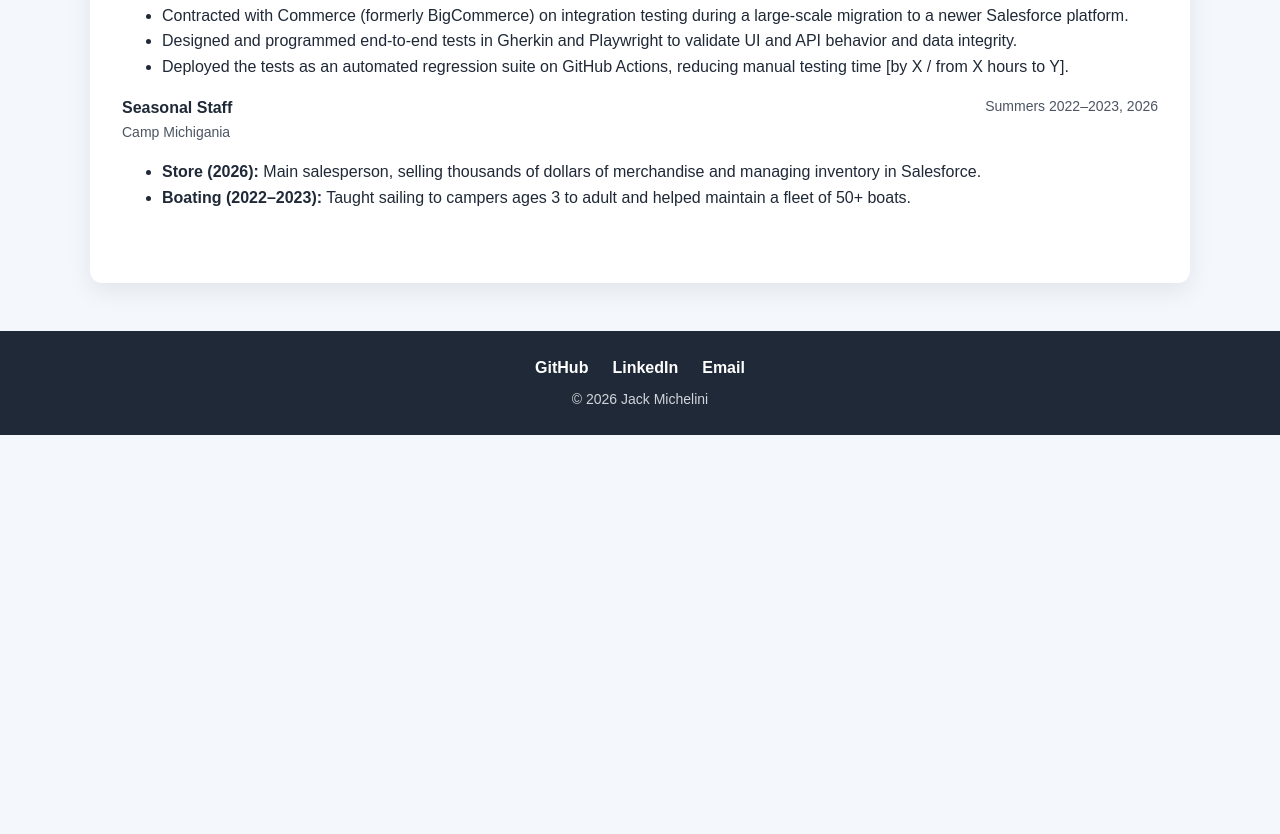
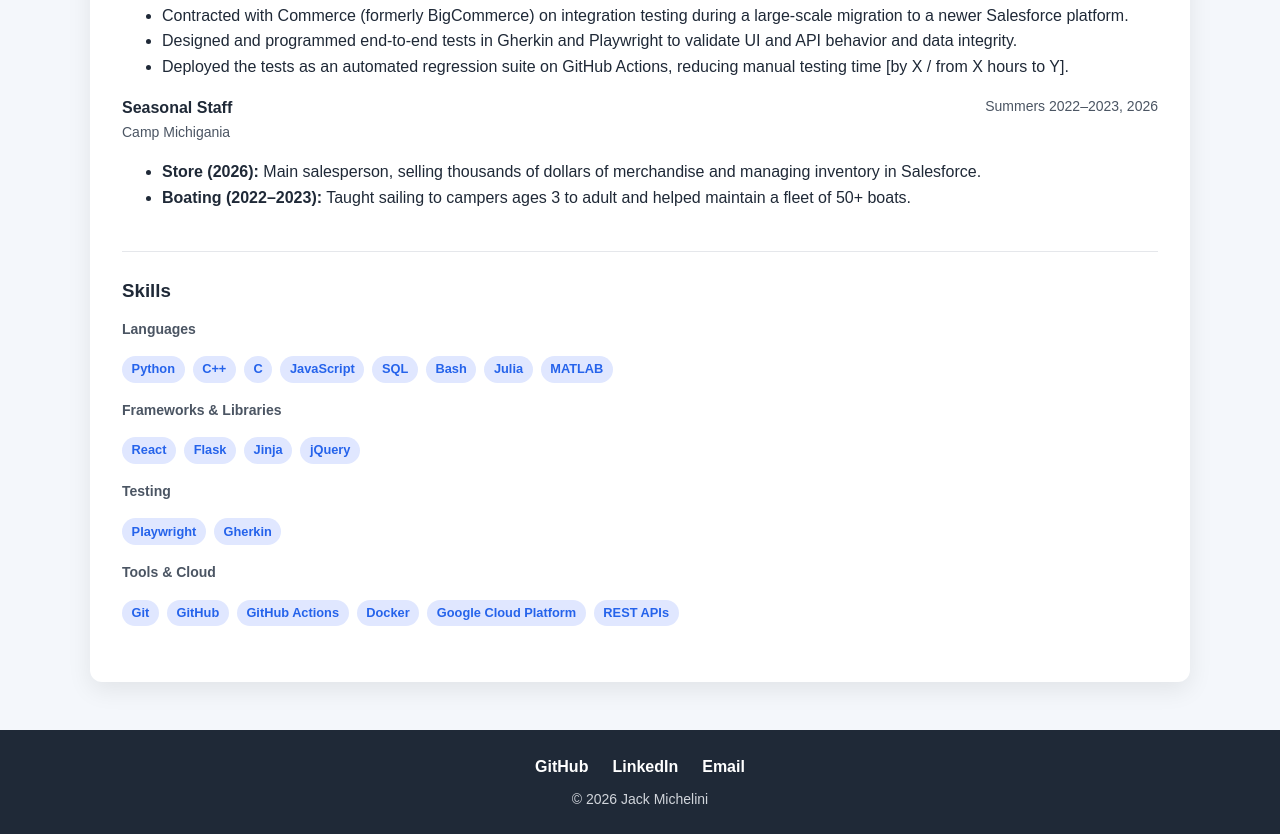
Before and after one commit to jackpm14/jackpm14.github.io, a plain HTML site: page index.html in a window 1280 px wide. Shown: the part 2263-3097 px from the top of the page. Before the commit the page ends 2698 px from the top, so only its background shows below. Drawn offline with Linux system fonts and the light colour scheme.

Commit message:
Added Skills to Resume

```diff
--- a/index.html
+++ b/index.html
@@ -184,6 +184,46 @@
                         </ul>
                         </div>
                     </div>
+                    <!-- SKILLS -->
+                    <div class="resume-block">
+                        <h3>Skills</h3>
+
+                        <p class="skill-label">Languages</p>
+                        <div class="tags">
+                        <span class="tag">Python</span>
+                        <span class="tag">C++</span>
+                        <span class="tag">C</span>
+                        <span class="tag">JavaScript</span>
+                        <span class="tag">SQL</span>
+                        <span class="tag">Bash</span>
+                        <span class="tag">Julia</span>
+                        <span class="tag">MATLAB</span>
+                        </div>
+
+                        <p class="skill-label">Frameworks & Libraries</p>
+                        <div class="tags">
+                        <span class="tag">React</span>
+                        <span class="tag">Flask</span>
+                        <span class="tag">Jinja</span>
+                        <span class="tag">jQuery</span>
+                        </div>
+
+                        <p class="skill-label">Testing</p>
+                        <div class="tags">
+                        <span class="tag">Playwright</span>
+                        <span class="tag">Gherkin</span>
+                        </div>
+
+                        <p class="skill-label">Tools & Cloud</p>
+                        <div class="tags">
+                        <span class="tag">Git</span>
+                        <span class="tag">GitHub</span>
+                        <span class="tag">GitHub Actions</span>
+                        <span class="tag">Docker</span>
+                        <span class="tag">Google Cloud Platform</span>
+                        <span class="tag">REST APIs</span>
+                        </div>
+                    </div>
 
                 </section>
             </div>
```
